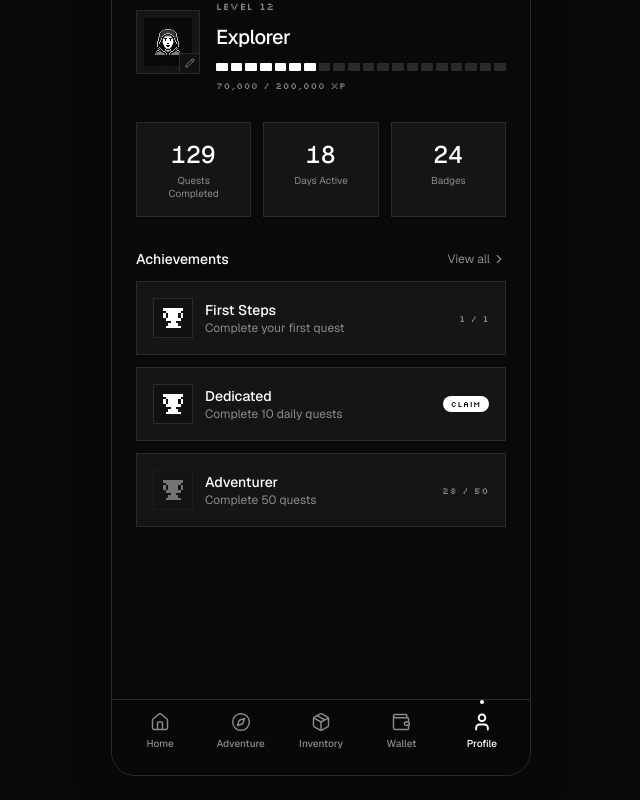
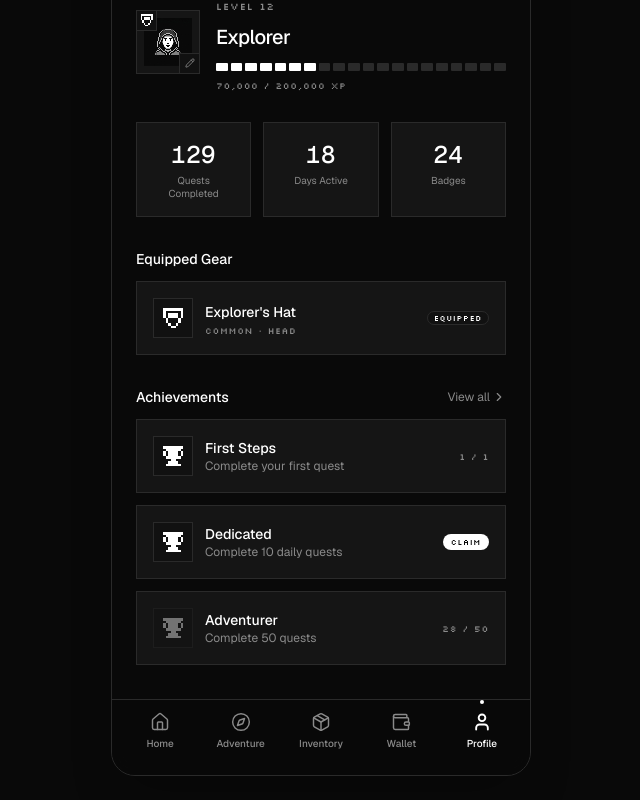
Before and after one commit to llianified/PICO, a Next.js app: page / in a window 1280 px wide. Both pictures are taken after a click on the button "Profile". Shown: the part 108-908 px from the top of the page, without its empty margins (319-959 px from the left). Built offline with nearby package versions, Linux system fonts and the light colour scheme.

Commit message:
feat: add equipped items display and logic for avatar gear
Co-authored-by: llian <174247237+llianified@users.noreply.github.com>

```diff
--- a/components/screens/home-screen.tsx
+++ b/components/screens/home-screen.tsx
@@ -30,11 +30,13 @@ export function HomeScreen() {
     streak,
     energy,
     energyMax,
+    equippedItems,
     navigate,
   } = useStore()
 
   const avatar = avatarSprite(avatarId)
   const isDefaultAvatar = avatarId === 'explorer'
+  const equippedGear = equippedItems[0]
   const xpPercent = Math.round((levelXp / levelXpNeeded) * 100)
 
   return (
@@ -47,7 +49,7 @@ export function HomeScreen() {
         </div>
         <button
           onClick={() => navigate('profile')}
-          className="flex h-12 w-12 shrink-0 items-center justify-center overflow-hidden rounded-lg border border-border bg-card transition-colors duration-150 hover:border-ring active:scale-95"
+          className="relative flex h-12 w-12 shrink-0 items-center justify-center rounded-lg border border-border bg-card transition-colors duration-150 hover:border-ring active:scale-95"
           aria-label="Open profile"
         >
           {isDefaultAvatar ? (
@@ -60,6 +62,15 @@ export function HomeScreen() {
             />
           ) : (
             <PixelSprite name={avatar.sprite} size={34} />
+          )}
+          {equippedGear && (
+            <span
+              className="absolute -bottom-1.5 -right-1.5 flex h-5 w-5 items-center justify-center rounded-md border border-border bg-surface"
+              title={`Equipped: ${equippedGear.name}`}
+            >
+              <PixelSprite name={equippedGear.sprite} size={12} />
+              <span className="sr-only">Equipped {equippedGear.name}</span>
+            </span>
           )}
         </button>
       </header>
--- a/components/screens/profile-screen.tsx
+++ b/components/screens/profile-screen.tsx
@@ -23,6 +23,7 @@ export function ProfileScreen() {
     badges,
     achievements,
     quests,
+    equippedItems,
   } = useStore()
 
   const [settingsOpen, setSettingsOpen] = useState(false)
@@ -76,6 +77,12 @@ export function ProfileScreen() {
           <span className="absolute bottom-0 right-0 flex h-5 w-5 items-center justify-center rounded-tl-md border-l border-t border-border bg-surface text-muted-foreground">
             <Pencil className="h-2.5 w-2.5" />
           </span>
+          {equippedItems[0] && (
+            <span className="absolute left-0 top-0 flex h-5 w-5 items-center justify-center rounded-br-md border-b border-r border-border bg-surface">
+              <PixelSprite name={equippedItems[0].sprite} size={12} />
+              <span className="sr-only">Equipped {equippedItems[0].name}</span>
+            </span>
+          )}
         </button>
         <div className="min-w-0 flex-1">
           <span className="pixel-label text-[10px] text-muted-foreground">Level {level}</span>
@@ -104,6 +111,38 @@ export function ProfileScreen() {
             </span>
           </div>
         ))}
+      </section>
+
+      {/* Equipped gear */}
+      <section className="flex flex-col gap-3">
+        <h2 className="text-sm font-medium">Equipped Gear</h2>
+        {equippedItems.length === 0 ? (
+          <p className="rounded-lg border border-dashed border-border bg-card px-4 py-5 text-center text-xs text-muted-foreground text-pretty">
+            Nothing equipped yet. Equip an item from your inventory to gear up your avatar.
+          </p>
+        ) : (
+          <div className="flex flex-col gap-3">
+            {equippedItems.map((item) => (
+              <div
+                key={item.id}
+                className="flex items-center gap-3 rounded-lg border border-border bg-card p-4"
+              >
+                <div className="flex h-10 w-10 shrink-0 items-center justify-center rounded-md border border-border bg-surface">
+                  <PixelSprite name={item.sprite} size={20} />
+                </div>
+                <div className="min-w-0 flex-1">
+                  <p className="truncate text-sm font-medium">{item.name}</p>
+                  <p className="pixel-label mt-1 truncate text-[9px] text-muted-foreground">
+                    {item.rarity} · {item.slot}
+                  </p>
+                </div>
+                <span className="pixel-label shrink-0 rounded-full border border-border bg-surface px-1.5 py-0.5 text-[8px] text-foreground">
+                  Equipped
+                </span>
+              </div>
+            ))}
+          </div>
+        )}
       </section>
 
       {/* Achievements */}
--- a/lib/store.tsx
+++ b/lib/store.tsx
@@ -84,6 +84,8 @@ type StoreValue = {
   inventoryItems: InventoryItem[]
   /** maps an equipment slot (e.g. "Head") to the equipped item id */
   equipped: Record<string, string>
+  /** the resolved inventory items that are currently equipped on the avatar */
+  equippedItems: InventoryItem[]
 
   // achievements
   achievements: Achievement[]
@@ -447,6 +449,16 @@ export function StoreProvider({ children }: { children: ReactNode }) {
   const toggleNotifications = useCallback(() => setNotificationsEnabled((v) => !v), [])
   const toggleSound = useCallback(() => setSoundEnabled((v) => !v), [])
 
+  // Resolve the equipped slot map into the actual inventory items so screens can
+  // reflect equipped gear on the avatar.
+  const equippedItems = useMemo<InventoryItem[]>(
+    () =>
+      Object.values(equipped)
+        .map((id) => inventoryItems.find((i) => i.id === id))
+        .filter((i): i is InventoryItem => Boolean(i)),
+    [equipped, inventoryItems],
+  )
+
   const value = useMemo<StoreValue>(
     () => ({
       tab,
@@ -474,6 +486,7 @@ export function StoreProvider({ children }: { children: ReactNode }) {
       collectionTotal,
       inventoryItems,
       equipped,
+      equippedItems,
       achievements,
       language,
       theme,
@@ -528,6 +541,7 @@ export function StoreProvider({ children }: { children: ReactNode }) {
       collectionOwned,
       inventoryItems,
       equipped,
+      equippedItems,
       achievements,
       language,
       theme,
```
